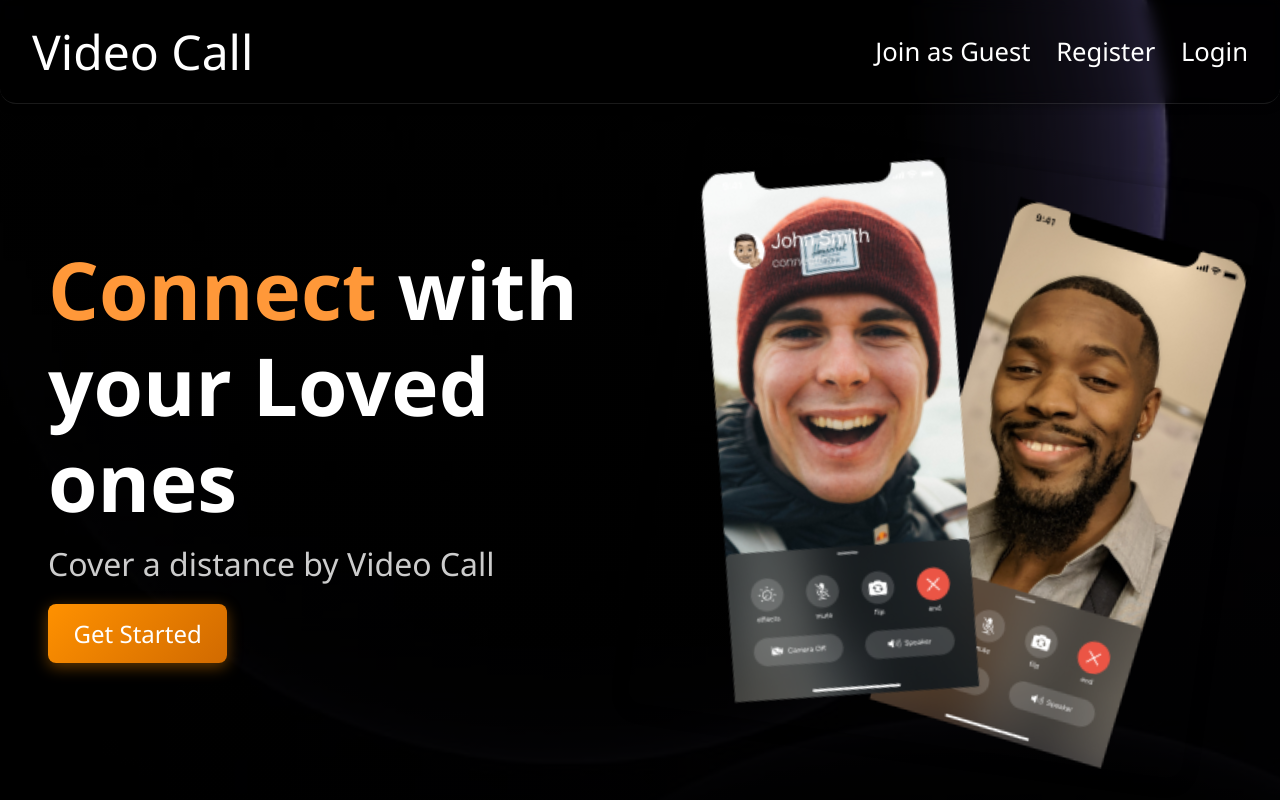
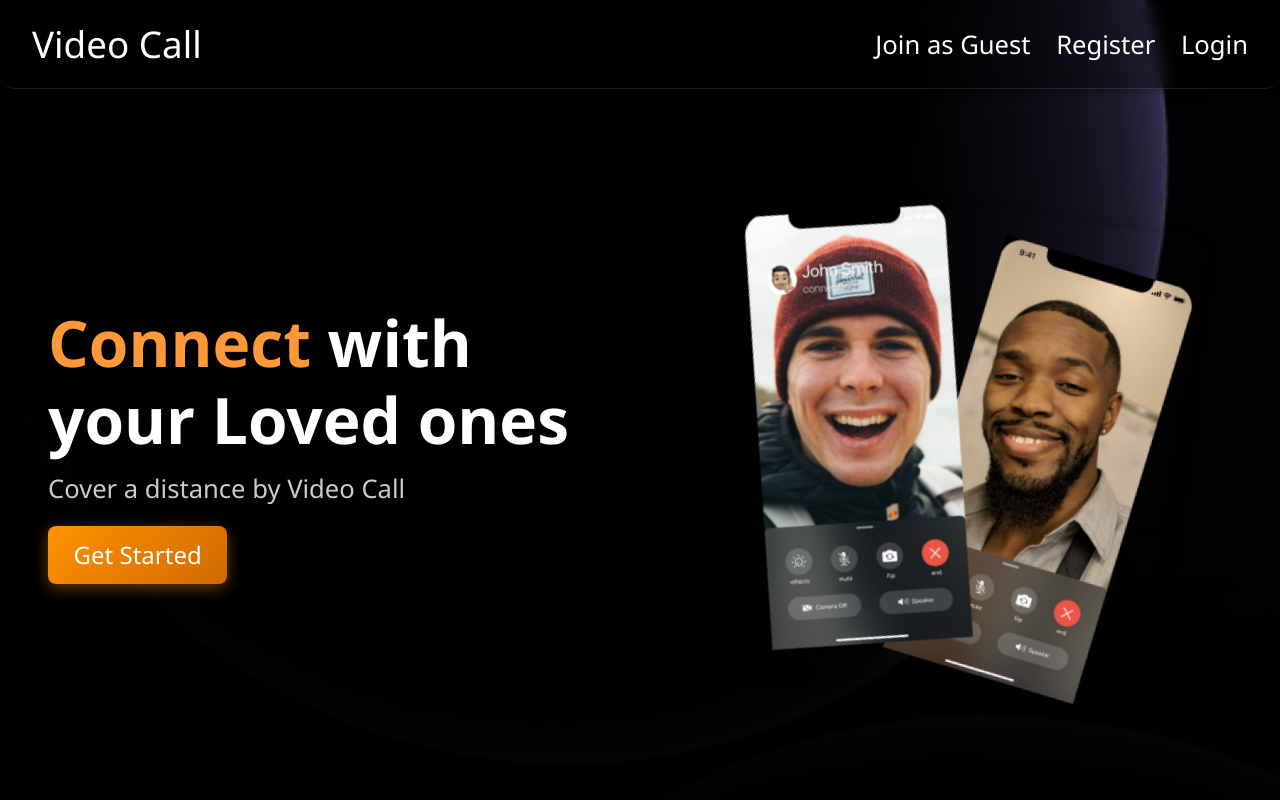
Before and after one commit to Manisth7991/Video-Call, a React (Create React App) app in the folder frontend/: page / in a window 1280 px wide. Built offline with nearby package versions, Linux system fonts and the light colour scheme.

Commit message:
new changes

```diff
--- a/frontend/src/App.css
+++ b/frontend/src/App.css
@@ -20,7 +20,7 @@
 }
 
 .landingPageContainer nav h2 {
-  font-size: 3rem;
+  font-size: 2.3rem;
   font-weight: 500;
 }
 
@@ -44,12 +44,12 @@
 
 .landingMainContainer > div:nth-child(1) {
   flex: 1;
-  font-size: 2.2rem;
+  font-size: 2rem;
   max-width: 600px;
 }
 
 .landingMainContainer > div:nth-child(1) p {
-  font-size: 2.2rem;
+  font-size: 2rem;
   margin-top: 0.8rem;
 }
 
@@ -86,7 +86,7 @@
 
 .landingMainContainer > div:nth-child(2) img {
   height: auto;
-  width: 560px;
+  width: 460px;
   border-radius: 1rem;
   object-fit: contain;
   box-shadow: 0 4px 15px rgba(0, 0, 0, 0.4);
@@ -195,7 +195,7 @@ body {
 
 /* === Hero Title Refinement === */
 .landingMainContainer > div:nth-child(1) h1 {
-  font-size: 5rem;
+  font-size: 4rem;
   line-height: 1.2;
   color: #ffffff;
 }
@@ -206,7 +206,7 @@ body {
 
 /* === Subtitle Smoother === */
 .landingMainContainer > div:nth-child(1) p {
-  font-size: 2rem;
+  font-size: 1.6rem;
   color: #f0f0f0;
   opacity: 0.85;
 }
--- a/frontend/src/pages/VideoMeet.jsx
+++ b/frontend/src/pages/VideoMeet.jsx
@@ -458,8 +458,8 @@ function VideoMeetComponent() {
                     <h2>Enter into Lobby </h2>
                     <TextField id="outlined-basic" label="Username" value={username} onChange={e => setUsername(e.target.value)} variant="outlined" className={styles.chatInput}/>
                     <Button variant="contained" onClick={connect} sx={{
-                        fontSize: '1.2rem',
-                        padding: '12px 24px',
+                        fontSize: '1rem',
+                        padding: '8px 24px',
                         margin: '10px',
                         borderRadius: '8px',
                         textTransform: 'capitalize',
@@ -497,8 +497,8 @@ function VideoMeetComponent() {
                                 variant="contained"
                                 onClick={sendMessage}
                                 sx={{
-                                    fontSize: '1.2rem',
-                                    padding: '12px 24px',
+                                    fontSize: '1rem',
+                                    padding: '8px 24px',
                                     borderRadius: '8px',
                                     textTransform: 'capitalize',
                                 }}
--- a/frontend/src/styles/videoComponent.module.css
+++ b/frontend/src/styles/videoComponent.module.css
@@ -65,7 +65,7 @@
     right: 2vw;
     height: 80vh;
     width: 28vw;
-    font-size: 1.5rem;
+    font-size: 1.1rem;
     background: #fff;
     border-radius: 10px;
     padding: 20px;
@@ -86,7 +86,7 @@
 
 /* Chat title */
 .chatTitle {
-    font-size: 1.8rem;
+    font-size: 1.5rem;
     text-align: center;
     margin-bottom: 10px;
     color: #333;
@@ -127,7 +127,7 @@
     font-weight: bold;
     color: #007bff;
     margin-bottom: 4px;
-    font-size: 1.3rem;
+    font-size: 1.1rem;
 }
 
 /* Chat message text */
@@ -156,16 +156,16 @@
 /* Make TextField's input larger */
 .chatInput :global(.MuiInputBase-root) {
     margin: 10px;
-    font-size: 1.5rem;
+    font-size: 1.1rem;
 }
 .chatInput :global(.MuiInputBase-input) {
-    font-size: 1.5rem;
-    padding: 12px;
+    font-size: 1.1rem;
+    padding: 8px;
 }
 
 /* Make the label larger */
 .chatInput :global(.MuiInputLabel-root) {
-    font-size: 1.3rem;
+    font-size: 1.1rem;
 }
 
 /* RESPONSIVE DESIGN */
```
